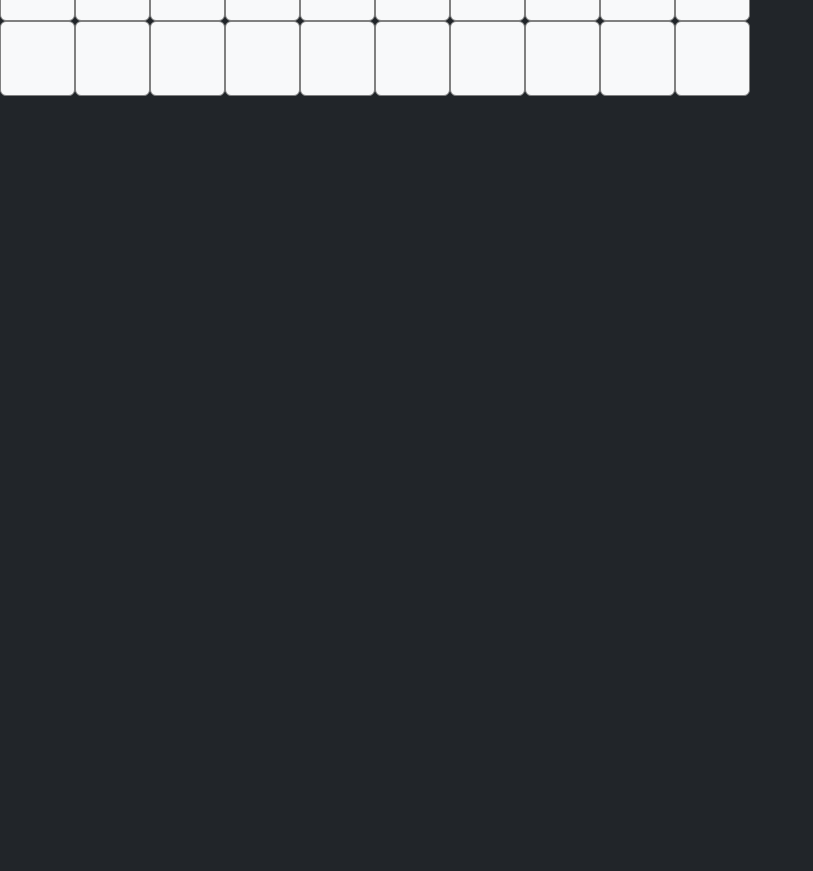
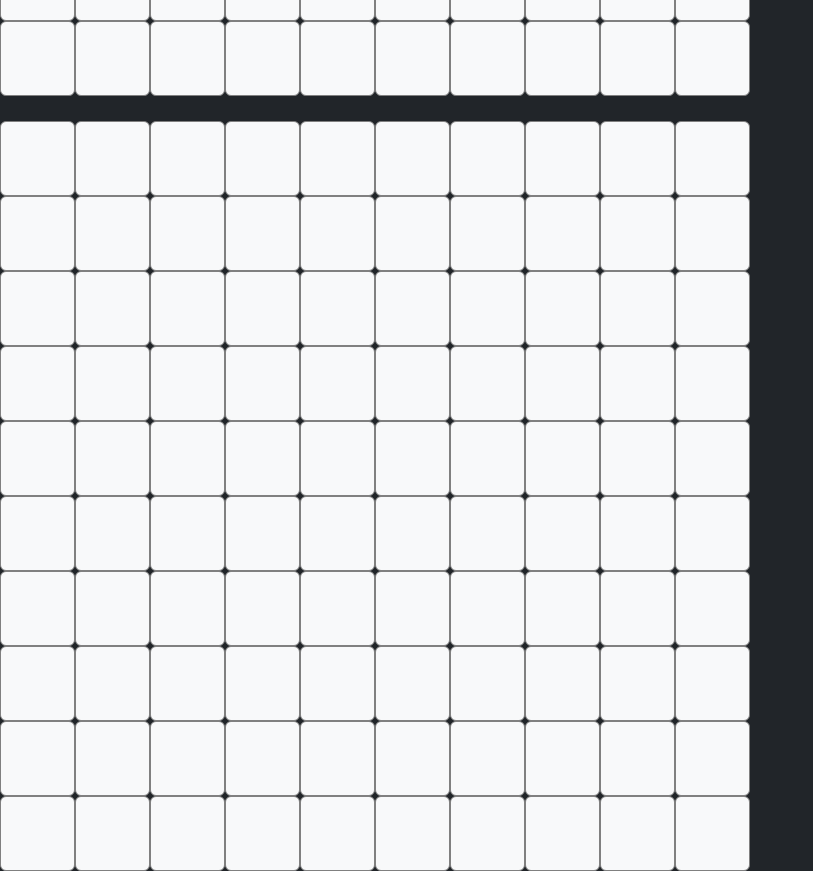
Before and after one commit to blancojohn/BattlelShip-InReactJS, a React (Vite) app: page / in a window 1280 px wide. Shown: the part 680-1551 px from the top of the page, without its empty margins (0-813 px from the left). Before the commit the page ends 800 px from the top, so only its background shows below. Built offline with nearby package versions, Linux system fonts and the light colour scheme.

Commit message:
Mostrar tablero humano, posicionar piezas tablero humano, cañonazos tablero máquina

```diff
--- a/src/App.jsx
+++ b/src/App.jsx
@@ -1,10 +1,11 @@
 import React, { useState } from "react";
-import Board from "./components/Board";
+import BoardMachine from "./components/BoardMachine";
+import BoardHuman from "./components/BoardHuman";
 
 
 const App = () => {
     const [boardMachine, setBoardMachine] = useState(null);
-    const [positionShip, setPositionShip]= useState(null)
+    const [boardHuman, setBoardHuman]= useState(null);
 
    /*  const playStart= (indexRow, indexBox)=>{
         let actions= [...board];
@@ -37,7 +38,8 @@ const App = () => {
 
     return (
         <>
-            <Board boardMachine={boardMachine} setBoardMachine={setBoardMachine}/>
+            <BoardMachine boardMachine={boardMachine} setBoardMachine={setBoardMachine}/>
+            <BoardHuman boardHuman={boardHuman} setBoardHuman={setBoardHuman}/>
         </>
     )
 }
--- /dev/null
+++ b/src/components/BoardHuman.jsx
@@ -0,0 +1,61 @@
+import React, { useEffect } from "react";
+import { showBoardHuman } from "../functions";
+
+
+
+const BoardHuman = ({ boardHuman, setBoardHuman }) => {
+
+    useEffect(() => {
+        setBoardHuman(showBoardHuman())
+    }, [])
+
+    /* const playStart = (indexRow, indexBox) => {
+        let actions = [...boardMachine];
+        if (actions[indexRow][indexBox] == 0) {
+            addShip(indexRow, indexBox)
+        }
+        else if (actions[indexRow][indexBox] == "") {
+            shootCannon(indexRow, indexBox)
+        }
+    } */
+   /* const shootCannon=(indexRow,  indexBox)=>{
+       let shot= [...boardHuman]
+       if(shot[indexRow][indexBox] == ""){
+           shot[indexRow][indexBox]= "ON TARGET!"
+           setBoardHuman(shot)
+       }
+       else if(shot[indexRow][indexBox] == null){
+           shot[indexRow][indexBox]= "YOU FAILED!"
+           setBoardHuman(shot)
+       }
+   } */
+
+    const addShip = (indexRow, indexBox) => {
+        let shipInBoard = [...boardHuman];
+        shipInBoard[indexRow].splice(indexBox, 5, "", "", "", "", "")
+        console.log(shipInBoard)
+        setBoardHuman(shipInBoard)
+    }
+
+
+    return (
+
+        <>
+            <div id="board">
+                {
+                    (boardHuman != null) &&
+                    boardHuman.map((row, indexRow) => (
+                        <div key={indexRow}>
+                            {row.map((box, indexBox) => (
+                                <button key={indexBox} onClick={()=>addShip(indexRow, indexBox)} id="box" type="button" className="btn btn-light">{box}</button>
+                            ))}
+                        </div>
+                    ))
+                }
+            </div>
+        </>
+
+    )
+}
+
+export default BoardHuman;
--- a/src/components/Board.jsx
+++ b/src/components/BoardMachine.jsx
@@ -3,7 +3,7 @@ import { showBoardMachine } from "../functions";
 
 
 
-const Board = ({ boardMachine, setBoardMachine }) => {
+const BoardMachine = ({ boardMachine, setBoardMachine }) => {
 
     useEffect(() => {
         setBoardMachine(showBoardMachine())
@@ -25,7 +25,7 @@ const Board = ({ boardMachine, setBoardMachine }) => {
         setBoardMachine(shipInBoard)
     } */
 
-    const shootCannon=(indexRow,  indexBox)=>{
+    const getShootCannonHuman=(indexRow,  indexBox)=>{
         let shot= [...boardMachine]
         if(shot[indexRow][indexBox] == ""){
             shot[indexRow][indexBox]= "ON TARGET!"
@@ -46,7 +46,7 @@ const Board = ({ boardMachine, setBoardMachine }) => {
                     boardMachine.map((row, indexRow) => (
                         <div key={indexRow}>
                             {row.map((box, indexBox) => (
-                                <button key={indexBox} onClick={()=>shootCannon(indexRow, indexBox)} id="box" type="button" className="btn btn-light">{box}</button>
+                                <button key={indexBox} onClick={()=>getShootCannonHuman(indexRow, indexBox)} id="box" type="button" className="btn btn-light">{box}</button>
                             ))}
                         </div>
                     ))
@@ -57,4 +57,4 @@ const Board = ({ boardMachine, setBoardMachine }) => {
     )
 }
 
-export default Board;
+export default BoardMachine;
--- a/src/functions.js
+++ b/src/functions.js
@@ -1,13 +1,36 @@
 
 //Crea el tablero y es pasada como argumento para setear el estado de board.
-/* export const showBoard = () => {
+export const showBoardHuman = () => {
     let row = [];
     for (let i = 1; i <= 10; i++) {
         let box = Array(10).fill(null)
         row.push(box)
     }
     return row
-} */
+}
+
+export const showBoardMachine= ()=>{
+    let board = [];
+    let randomPositionY1= Math.floor(Math.random()* 4)
+    let randomPositionY2= Math.floor(Math.random() * 4 + 5)
+
+    for(let i = 0; i < 10; i++) {
+        board[i] = [];
+        for(let j = 0; j < 10; j++) {
+            if(j == randomPositionY1) {
+                board[i][j] = "";
+            }
+            else if(j == randomPositionY2){
+                board[i][j] = "";
+            }
+            else{
+                board[i][j] = null;
+            }
+        }
+    }
+    return board
+}
+console.log(showBoardMachine());
 
 /* let arrayBidimensional = [];
 let valorIgual = 1; // el valor que se repite
@@ -46,25 +69,3 @@ console.log(arrayBidimensional); */
 
 const resultado = generarArray(10, 10, 5); // 3 filas, 4 columnas, valor 5 en la primera columna
 console.log(resultado);  */
-export const showBoardMachine= ()=>{
-    let board = [];
-    let randomPositionY1= Math.floor(Math.random()* 4)
-    let randomPositionY2= Math.floor(Math.random() * 4 + 5)
-
-    for(let i = 0; i < 10; i++) {
-        board[i] = [];
-        for(let j = 0; j < 10; j++) {
-            if(j == randomPositionY1) {
-                board[i][j] = "";
-            }
-            else if(j == randomPositionY2){
-                board[i][j] = "";
-            }
-            else{
-                board[i][j] = null;
-            }
-        }
-    }
-    return board
-}
-console.log(showBoardMachine());
```
